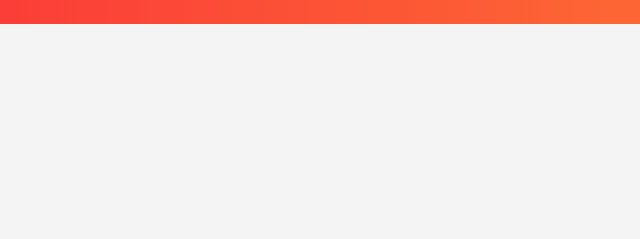
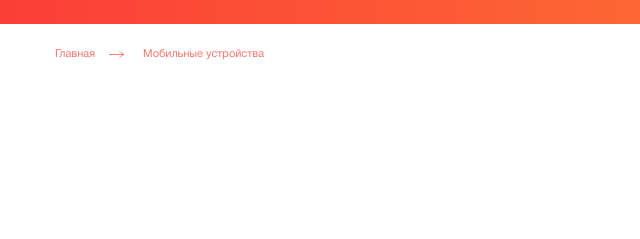
Before and after one commit to Hugo-B0SS/loft, a plain HTML site: page index.html in a window 1280 px wide. Shown: the part 156-395 px from the top of the page, 0-640 px from the left. Drawn offline with Linux system fonts and the light colour scheme.

Commit message:
breadcrumbs

```diff
--- a/css/main.scss
+++ b/css/main.scss
@@ -7,6 +7,5 @@
 
 /* --------- adjustment --------- */
 
-@import "_misc/adjustment";
 
 @import "style/styles";
--- a/css/style/_styles.scss
+++ b/css/style/_styles.scss
@@ -55,7 +55,7 @@ body {
 	box-sizing: border-box;
 }
 
-.conteiner {
+.container {
 	width: 1170px;
 	margin: 0 auto;
 }
@@ -70,6 +70,7 @@ body {
 	background: linear-gradient(to right,  #fb3e38 0%,#ff8f30 100%); /* W3C, IE10+, FF16+, Chrome26+, Opera12+, Safari7+ */
 	filter: progid:DXImageTransform.Microsoft.gradient( startColorstr='#fb3e38', endColorstr='#ff8f30',GradientType=1 ); /* IE6-9 */
 	margin-bottom: 20px;
+
 }
 
 .header__logo, .header__search, .header__menu {
@@ -238,3 +239,43 @@ body {
 	text-transform: uppercase;
 
 }
+
+/* breadcrumbs */
+
+.breadcrumbs {
+	width: 100%;
+}
+
+.breadcrumbs__item {
+	display: inline-block;
+	vertical-align: middle;
+	margin-left: 10px;
+
+	&:first-child {
+		margin-left: 0;
+
+		.breadcrumbs__link {
+			&:before {
+				display: none;
+			}
+		}
+	}
+
+
+}
+
+.breadcrumbs__link {
+	font-size: 11px;
+	color:#f77771;
+	vertical-align: middle;
+
+	&:before {
+		content: "";
+		display: inline-block;
+		background: url("/img/decor/arrow.png");
+		width: 16px;
+		height: 7px;
+		margin-right: 15px;
+		vertical-align: middle;
+	}
+}
--- a/index.html
+++ b/index.html
@@ -210,6 +210,23 @@
 					</nav>
 				</div>
 			</header>
+			<section class="breadcrumbs">
+				<div class="container">
+					<ul class="breadcrumbs__list">
+						<li class="breadcrumbs__item">
+							<a href="#" class="breadcrumbs__link">
+								Главная
+							</a>
+						</li>
+						<li class="breadcrumbs__item">
+							<a href="#" class="breadcrumbs__link">
+								Мобильные устройства
+							</a>
+						</li>
+					</ul>
+				</div>
+			</section>
+
 			<div class="empty"></div>
 		</div>
 		<footer class="footer">
```
Also changed, not shown: css/main.css, img/decor/arrow.png (added).
